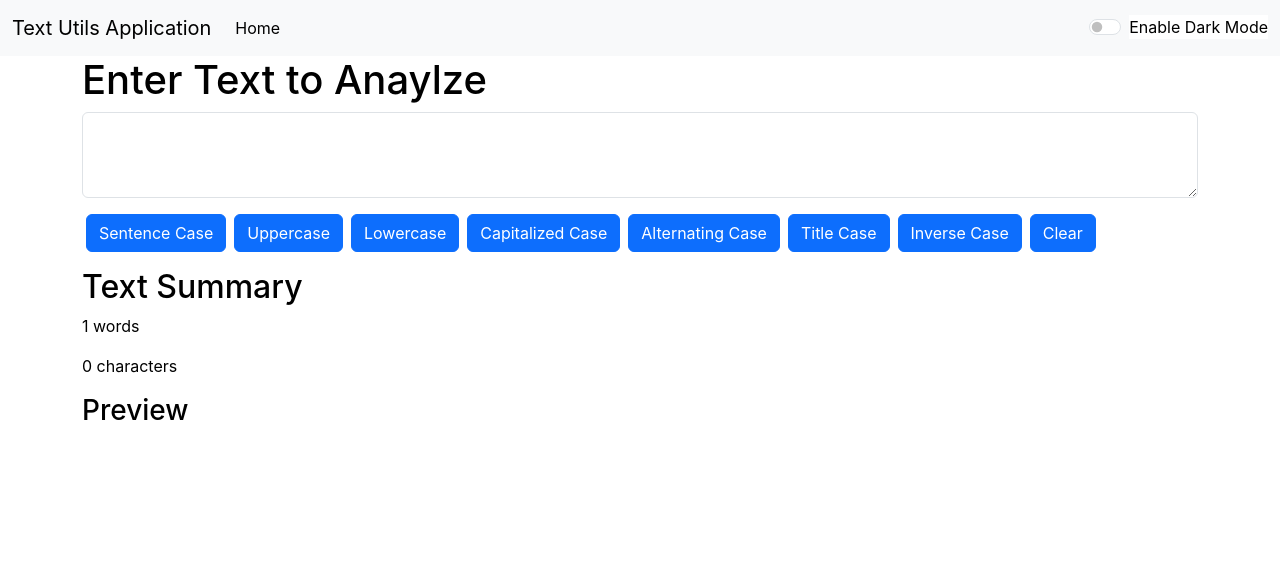
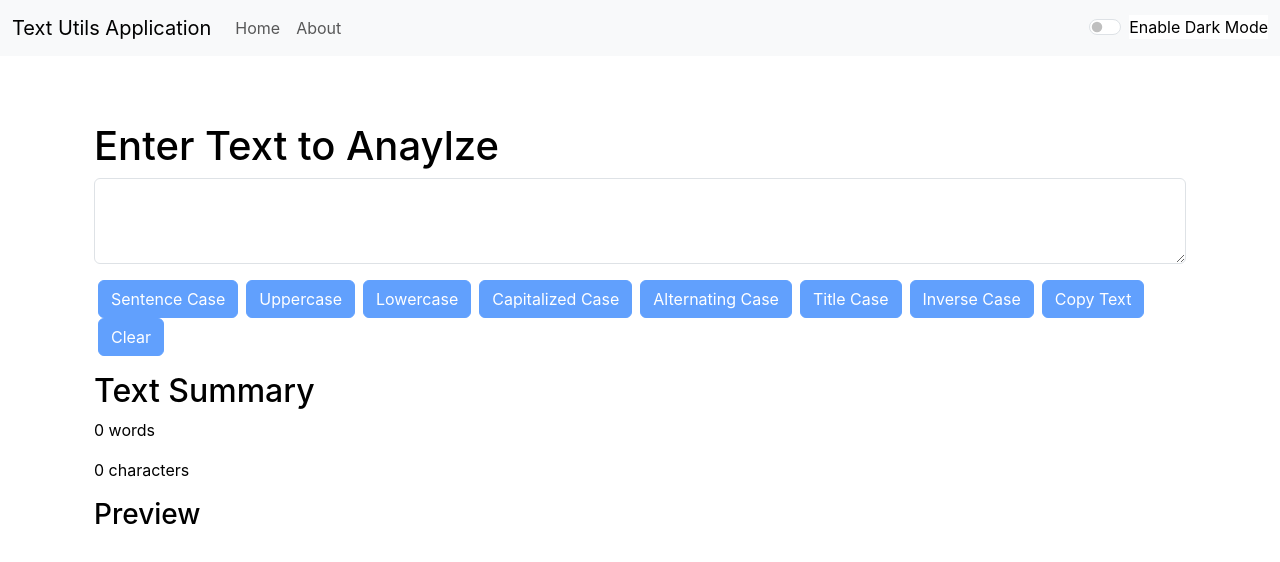
Before and after one commit to shariqalee6/textutils, a React (Create React App) app: page / in a window 1280 px wide. Shown: the top 562 px of the page. Built offline with nearby package versions, Linux system fonts and the light colour scheme.

Commit message:
video 21 completed

```diff
--- a/package.json
+++ b/package.json
@@ -13,6 +13,8 @@
     "web-vitals": "^2.1.4"
   },
   "scripts": {
+    "predeploy": "npm run build",
+    "deploy": "gh-pages -d build",
     "start": "react-scripts start",
     "build": "react-scripts build",
     "test": "react-scripts test",
--- a/src/App.js
+++ b/src/App.js
@@ -6,11 +6,11 @@
 import Navbar from "./components/Navbar";
 import TextForm from "./components/TextForm";
 import Alert from "./components/Alert";
-// import {
-//   BrowserRouter as Router,
-//   Routes,
-//   Route
-// } from "react-router-dom";
+import {
+  BrowserRouter as Router,
+  Routes,
+  Route
+} from "react-router-dom";
 
 function App() {
   let darkMode = {
@@ -54,17 +54,17 @@
   // i want to add a widget on navbar which have differnt colors and when i clock on relevent color it change the whole theme with same color ?
   return (
     <>
-      {/* <Router> */}
-      <Navbar title="Text Utils Application" mode={mode} toggle={toggleMode} themeStyle={themeStyle} />
-      <Alert alert={alert} />
-      <TextForm heading="Enter Text to Anaylze" mode={mode} themeStyle={themeStyle} showAlert={showAlert} />
-      <div className="container my-3">
-        {/* <Routes>
+      <Router>
+        <Navbar title="Text Utils Application" mode={mode} toggle={toggleMode} themeStyle={themeStyle} />
+        <Alert alert={alert} />
+        {/* <TextForm heading="Enter Text to Anaylze" mode={mode} themeStyle={themeStyle} showAlert={showAlert} /> */}
+        <div className="container my-3">
+          <Routes>
             <Route exact path="/" element={<TextForm heading="Enter Text to Anaylze" mode={mode} themeStyle={themeStyle} showAlert={showAlert} />} />
             <Route exact path="/about" element={<About themeStyle={themeStyle} />} />
-          </Routes> */}
-      </div>
-      {/* </Router> */}
+          </Routes>
+        </div>
+      </Router>
     </>
   );
 }
--- a/src/components/About.js
+++ b/src/components/About.js
@@ -1,27 +1,6 @@
-import React, { useState } from 'react'
+import React from 'react'
 
 function About(props) {
-    let darkMode = {
-        color: 'white',
-        backgroundColor: 'black'
-    }
-    let lightMode = {
-        color: 'black',
-        backgroundColor: 'white'
-    }
-
-    let [myStyle, setStyle] = useState(lightMode)
-    let [btnText, setBtnText] = useState('Dark Mode')
-    const handleMode = () => {
-        if (myStyle.color === "white") {
-            setStyle(lightMode)
-            setBtnText("Dark Mode")
-        }
-        else {
-            setStyle(darkMode)
-            setBtnText("Light Mode")
-        }
-    }
     return (
         <div className='container' style={props.themeStyle}>
             <h1 className='my-2'>About Us</h1>
@@ -63,7 +42,7 @@
                     </div>
                 </div>
             </div>
-            <button className="btn btn-primary my-3" onClick={handleMode}>{btnText}</button>
+            {/* <button className="btn btn-primary my-3" onClick={handleMode}>{btnText}</button> */}
         </div>
 
     )
--- a/src/components/Alert.js
+++ b/src/components/Alert.js
@@ -6,11 +6,14 @@
         return lower.charAt(0).toUpperCase() + lower.slice(1)
     }
     return (
-        props.alert && <div>
-            <div className={`alert alert-${props.alert?.type} alert-dismissible fade show`} role="alert">
-                <strong>{capitalize(props.alert.type)}:</strong> {props.alert?.message}
-            </div>
+        <div style={{ height: '50px' }}>
+            {props.alert && <div>
+                <div className={`alert alert-${props.alert?.type} alert-dismissible fade show`} role="alert">
+                    <strong>{capitalize(props.alert.type)}:</strong> {props.alert?.message}
+                </div>
+            </div>}
         </div>
+
     )
 }
 
--- a/src/components/Navbar.js
+++ b/src/components/Navbar.js
@@ -1,6 +1,6 @@
 import React from 'react'
 import PropTypes from 'prop-types'
-// import { Link } from 'react-router-dom'
+import { Link } from 'react-router-dom'
 //add color pallets in navbar of bootstrap 5?
 function Navbar(props) {
   return (
@@ -13,10 +13,10 @@
         <div className="collapse navbar-collapse" id="navbarSupportedContent">
           <ul className="navbar-nav me-auto mb-2 mb-lg-0">
             <li className="nav-item">
-              <a className="nav-link active" aria-current="page" href="/">Home</a>
+              <Link className="nav-link" aria-current="page" to="/">Home</Link>
             </li>
-            {/* <li className="nav-item">
-              <a className="nav-link" to="/about">About</a>
+            <li className="nav-item">
+              <Link className="nav-link" to="/about">About</Link>
             </li>
             <li className="nav-item dropdown">
               <ul className="dropdown-menu">
@@ -25,7 +25,7 @@
                 <li><hr className="dropdown-divider" /></li>
                 <li><a className="dropdown-item" href="/">Something else here</a></li>
               </ul>
-            </li> */}
+            </li>
           </ul>
           {/* <div className="d-flex">
             <div className="color-pallets">
--- a/src/components/TextForm.js
+++ b/src/components/TextForm.js
@@ -44,7 +44,7 @@
             .split(" ")
             .map((word) => word.charAt(0).toUpperCase() + word.slice(1))
             .join(" "))
-            props.showAlert("Converted to Title Case", "success")
+        props.showAlert("Converted to Title Case", "success")
     }
     const handleInvClick = () => {
         let result = "";
@@ -59,6 +59,10 @@
         setText(result)
         props.showAlert("Converted to Inverse", "success")
     }
+    const handleCopyClick = () => {
+        navigator.clipboard.writeText(text)
+        props.showAlert("Text copied to clipboard", "success")
+    }
     const handleOnChange = (event) => {
         setText(event.target.value)
     }
@@ -70,18 +74,19 @@
                     <h1>{props.heading}</h1>
                     <textarea className="form-control" style={{ color: props.mode === 'dark' ? 'white' : 'black', backgroundColor: props.mode === 'dark' ? 'grey' : 'white' }} value={text} onChange={handleOnChange} id="exampleFormControlTextarea1" rows={3} />
                 </div>
-                <button className="btn btn-primary mx-1" type='button' onClick={handleSentClick}>Sentence Case</button>
-                <button className="btn btn-primary mx-1" type='button' onClick={handleUpClick}>Uppercase</button>
-                <button className="btn btn-primary mx-1" type='button' onClick={handleLoClick}>Lowercase</button>
-                <button className="btn btn-primary mx-1" type='button' onClick={handleCapClick}>Capitalized Case</button>
-                <button className="btn btn-primary mx-1" type='button' onClick={handleAltClick}>Alternating Case</button>
-                <button className="btn btn-primary mx-1" type='button' onClick={handleTitleClick}>Title Case</button>
-                <button className="btn btn-primary mx-1" type='button' onClick={handleInvClick}>Inverse Case</button>
-                <button className="btn btn-primary mx-1" type='button' onClick={handleClearClick}>Clear</button>
+                <button disabled={text.length === 0} className="btn btn-primary mx-1" type='button' onClick={handleSentClick}>Sentence Case</button>
+                <button disabled={text.length === 0} className="btn btn-primary mx-1" type='button' onClick={handleUpClick}>Uppercase</button>
+                <button disabled={text.length === 0} className="btn btn-primary mx-1" type='button' onClick={handleLoClick}>Lowercase</button>
+                <button disabled={text.length === 0} className="btn btn-primary mx-1" type='button' onClick={handleCapClick}>Capitalized Case</button>
+                <button disabled={text.length === 0} className="btn btn-primary mx-1" type='button' onClick={handleAltClick}>Alternating Case</button>
+                <button disabled={text.length === 0} className="btn btn-primary mx-1" type='button' onClick={handleTitleClick}>Title Case</button>
+                <button disabled={text.length === 0} className="btn btn-primary mx-1" type='button' onClick={handleInvClick}>Inverse Case</button>
+                <button disabled={text.length === 0} className="btn btn-primary mx-1" type='button' onClick={handleCopyClick}>Copy Text</button>
+                <button disabled={text.length === 0} className="btn btn-primary mx-1" type='button' onClick={handleClearClick}>Clear</button>
             </div>
             <div className="container my-3">
                 <h2>Text Summary</h2>
-                <p>{text.split(" ").length} words</p>
+                <p>{text.split(/\s+/).filter((element) => { return element.length !== 0 }).length} words</p>
                 <p>{text.length} characters</p>
                 <h3>Preview</h3>
                 <p>{text}</p>
--- a/src/index.css
+++ b/src/index.css
@@ -11,3 +11,8 @@
   font-family: source-code-pro, Menlo, Monaco, Consolas, 'Courier New',
     monospace;
 }
+
+
+.accordion-button::after {
+  filter: invert(1);
+}
```
